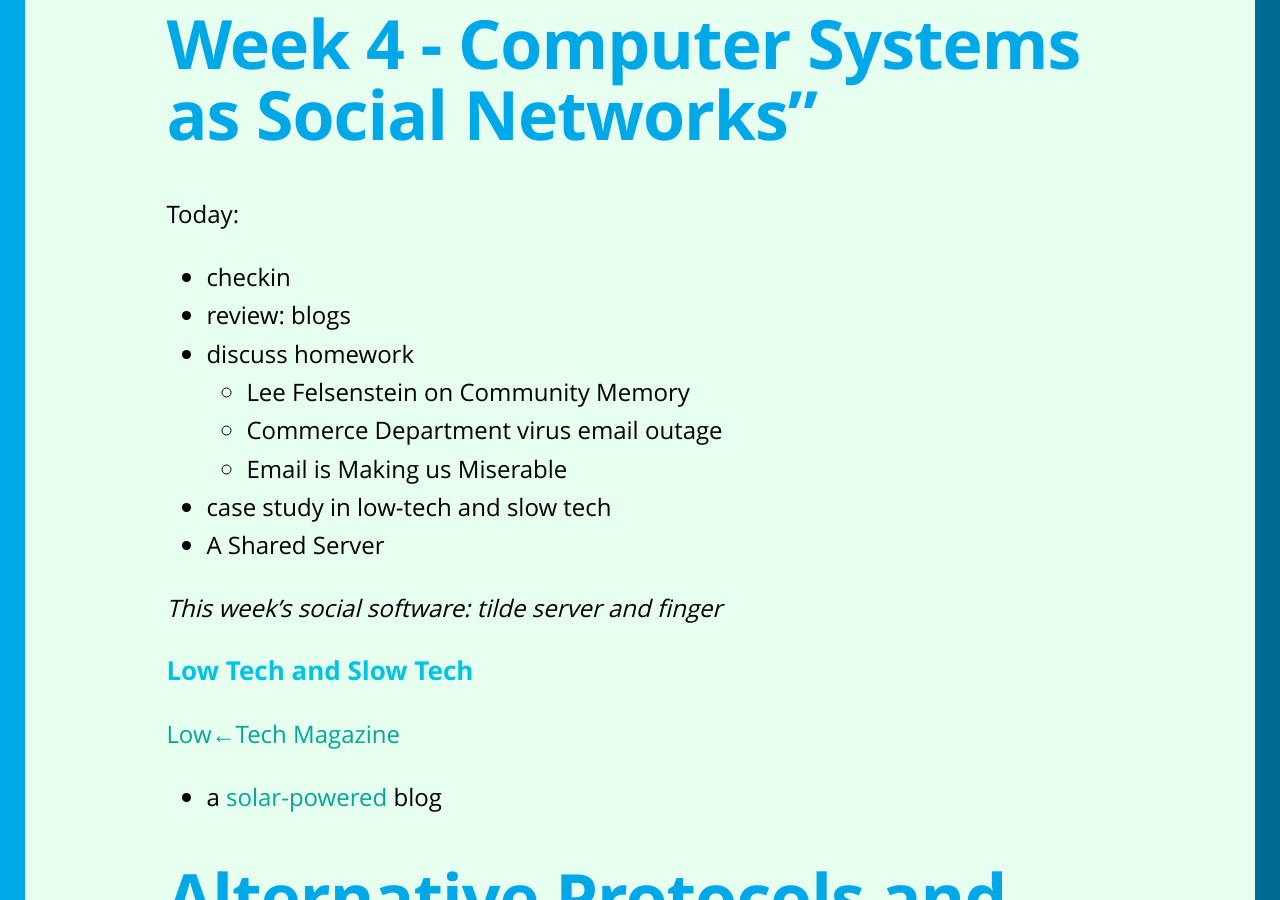
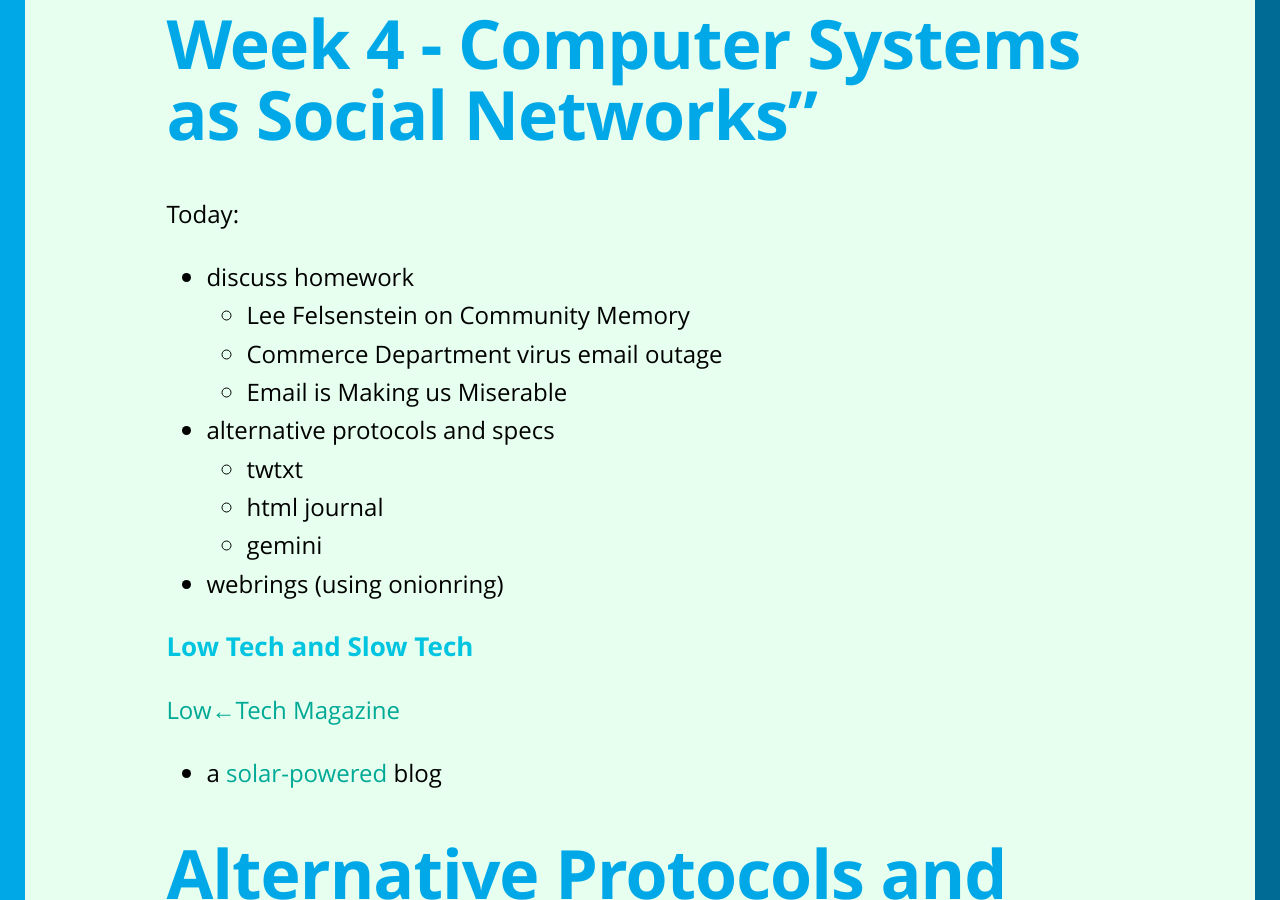
Before and after one commit to lee2sman/social_software_fall2023, a Jekyll site: the page built from _posts/2023-09-20-week4.md, in a window 1280 px wide and 900 px high, scrolled down 291 px. Built offline with Jekyll 4.4.1, drawn with Linux system fonts in a browser that asks for light colours; nearby versions of some CDN libraries; some of the changed text lies outside the part shown.

Commit message:
update week4

```diff
--- a/_posts/2023-09-20-week4.md
+++ b/_posts/2023-09-20-week4.md
@@ -7,16 +7,15 @@ title: "Week 4: Computer Systems as Social Networks"
 
 Today:
 
-- checkin
-- review: blogs
 - discuss homework
   - Lee Felsenstein on Community Memory
   - Commerce Department virus email outage
   - Email is Making us Miserable
-- case study in low-tech and slow tech
-- A Shared Server
-
-*This week's social software: tilde server and finger*
+- alternative protocols and specs
+  - twtxt
+  - html journal
+  - gemini
+- webrings (using onionring)
 
 ### Low Tech and Slow Tech
 
```
Also changed, not shown: other parts of _posts/2023-09-20-week4.md (+5 -9 lines).
